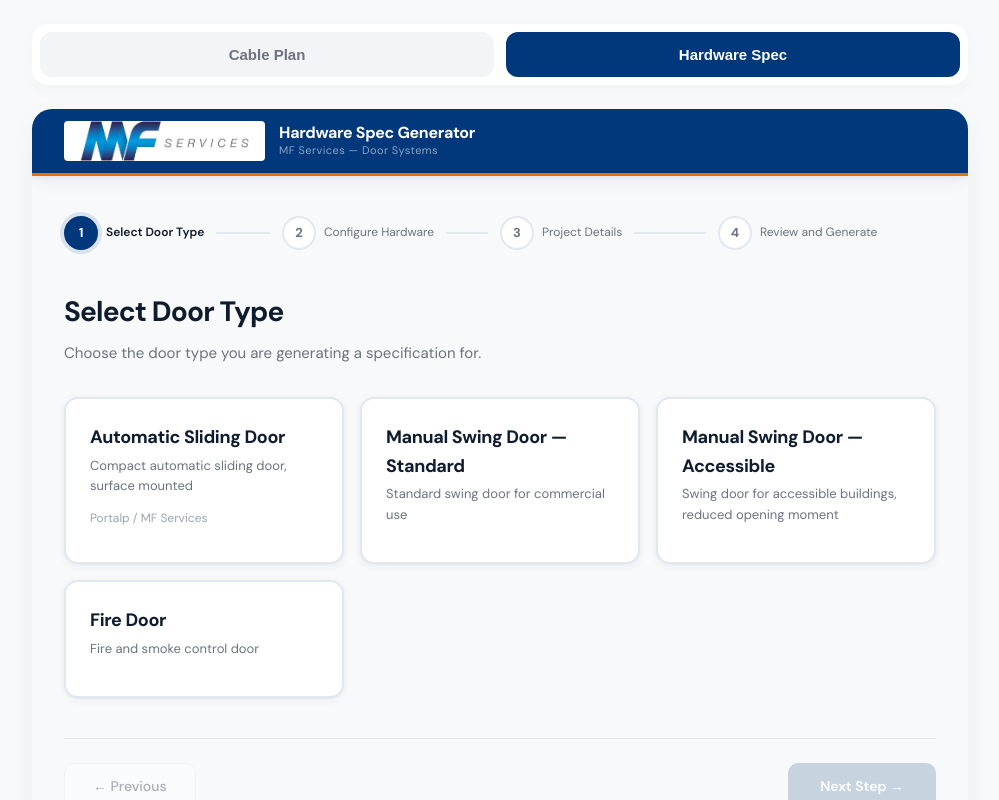
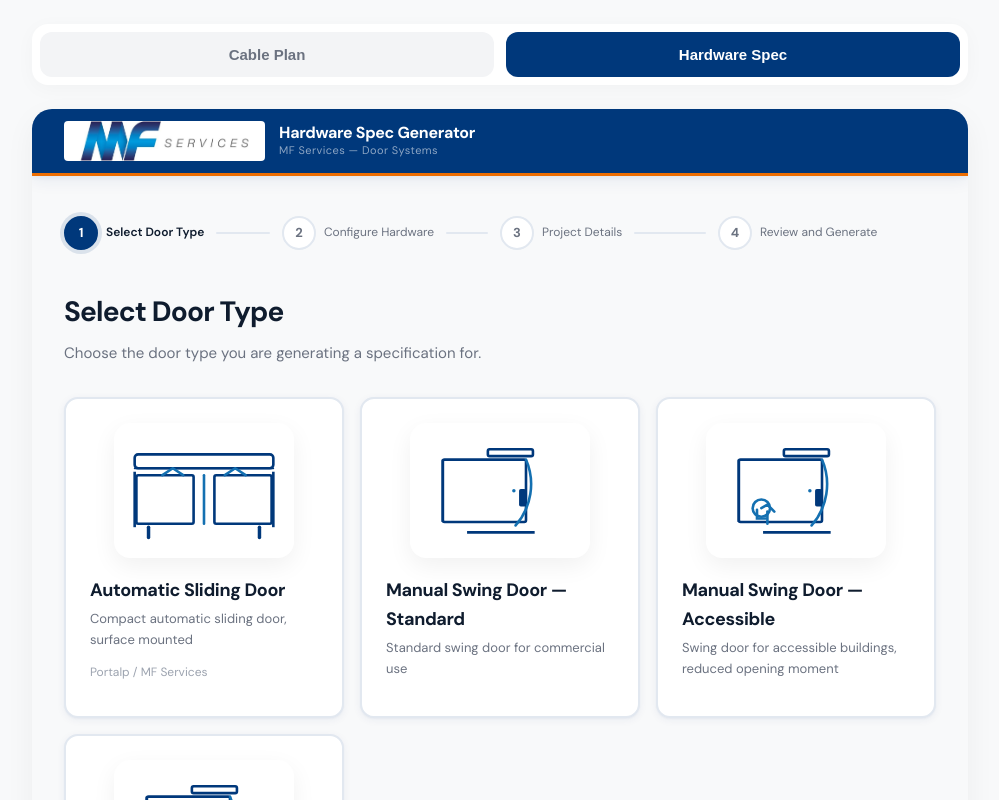
Before and after one commit to leigh-svg/MF-Services, a Next.js app: page / in a window 1280 px wide. Both pictures are taken after a click on the button "Hardware Spec". Shown: the top 800 px of the page, without its empty margins (140-1139 px from the left). Built offline with nearby package versions, Linux system fonts and the light colour scheme.

Commit message:
Add door type SVG illustrations to spec generator

```diff
--- /dev/null
+++ b/components/DoorIllustrations.jsx
@@ -0,0 +1,102 @@
+'use client'
+
+const T = {
+  navy: "#00387B",
+  blue: "#1470B1",
+  white: "#FFFFFF",
+};
+
+function IconShell({ children }) {
+  return (
+    <div style={{ width: "100%", maxWidth: 180, margin: "0 auto", background: T.white, borderRadius: 16, padding: 12, boxShadow: "0 8px 24px rgba(0,0,0,0.06)" }}>
+      {children}
+    </div>
+  );
+}
+
+function AutomaticSlidingDoor() {
+  return (
+    <IconShell>
+      <svg viewBox="0 0 180 120" width="100%" height="auto" role="img" aria-label="Automatic sliding door illustration">
+        <rect x="10" y="18" width="160" height="16" rx="4" fill="none" stroke={T.navy} strokeWidth="3" />
+        <line x1="10" y1="34" x2="170" y2="34" stroke={T.navy} strokeWidth="2" strokeLinecap="round" />
+        <line x1="10" y1="38" x2="10" y2="102" stroke={T.navy} strokeWidth="3" />
+        <line x1="170" y1="38" x2="170" y2="102" stroke={T.navy} strokeWidth="3" />
+        <rect x="12" y="42" width="66" height="56" rx="2" fill="none" stroke={T.navy} strokeWidth="3" />
+        <rect x="102" y="42" width="66" height="56" rx="2" fill="none" stroke={T.navy} strokeWidth="3" />
+        <line x1="90" y1="42" x2="90" y2="98" stroke={T.blue} strokeWidth="3" strokeLinecap="round" />
+        <line x1="26" y1="102" x2="26" y2="114" stroke={T.navy} strokeWidth="4" strokeLinecap="round" />
+        <line x1="154" y1="102" x2="154" y2="114" stroke={T.navy} strokeWidth="4" strokeLinecap="round" />
+        <path d="M42 42 L54 34 L66 42" fill="none" stroke={T.blue} strokeWidth="3" strokeLinecap="round" strokeLinejoin="round" />
+        <path d="M114 42 L126 34 L138 42" fill="none" stroke={T.blue} strokeWidth="3" strokeLinecap="round" strokeLinejoin="round" />
+      </svg>
+    </IconShell>
+  );
+}
+
+function ManualSwingDoor() {
+  return (
+    <IconShell>
+      <svg viewBox="0 0 180 120" width="100%" height="auto" role="img" aria-label="Manual swing door illustration">
+        <rect x="24" y="24" width="96" height="72" rx="2" fill="none" stroke={T.navy} strokeWidth="3" />
+        <line x1="24" y1="24" x2="24" y2="96" stroke={T.navy} strokeWidth="3" />
+        <path d="M120 24 A72 72 0 0 1 108 100" fill="none" stroke={T.blue} strokeWidth="3" strokeLinecap="round" />
+        <circle cx="106" cy="60" r="2" fill={T.blue} />
+        <rect x="76" y="12" width="52" height="8" rx="2" fill="none" stroke={T.navy} strokeWidth="3" />
+        <rect x="112" y="58" width="8" height="20" rx="2" fill={T.navy} />
+        <line x1="52" y1="108" x2="130" y2="108" stroke={T.navy} strokeWidth="3" />
+      </svg>
+    </IconShell>
+  );
+}
+
+function AccessibleDoor() {
+  return (
+    <IconShell>
+      <svg viewBox="0 0 180 120" width="100%" height="auto" role="img" aria-label="Accessible door illustration">
+        <rect x="24" y="24" width="96" height="72" rx="2" fill="none" stroke={T.navy} strokeWidth="3" />
+        <line x1="24" y1="24" x2="24" y2="96" stroke={T.navy} strokeWidth="3" />
+        <path d="M120 24 A72 72 0 0 1 108 100" fill="none" stroke={T.blue} strokeWidth="3" strokeLinecap="round" />
+        <circle cx="106" cy="60" r="2" fill={T.blue} />
+        <rect x="76" y="12" width="52" height="8" rx="2" fill="none" stroke={T.navy} strokeWidth="3" />
+        <rect x="112" y="58" width="8" height="20" rx="2" fill={T.navy} />
+        <line x1="52" y1="108" x2="130" y2="108" stroke={T.navy} strokeWidth="3" />
+        <circle cx="50" cy="80" r="10" fill="none" stroke={T.blue} strokeWidth="3" />
+        <path d="M45 82 L45 92 L55 92" fill="none" stroke={T.blue} strokeWidth="3" strokeLinecap="round" />
+        <path d="M50 80 L57 76 L65 84" fill="none" stroke={T.blue} strokeWidth="3" strokeLinecap="round" />
+        <line x1="57" y1="84" x2="57" y2="98" stroke={T.blue} strokeWidth="3" strokeLinecap="round" />
+      </svg>
+    </IconShell>
+  );
+}
+
+function FireDoor() {
+  return (
+    <IconShell>
+      <svg viewBox="0 0 180 120" width="100%" height="auto" role="img" aria-label="Fire door illustration">
+        <rect x="24" y="24" width="96" height="72" rx="2" fill="none" stroke={T.navy} strokeWidth="3" />
+        <line x1="24" y1="24" x2="24" y2="96" stroke={T.navy} strokeWidth="3" />
+        <path d="M120 24 A72 72 0 0 1 108 100" fill="none" stroke={T.blue} strokeWidth="3" strokeLinecap="round" />
+        <circle cx="106" cy="60" r="2" fill={T.blue} />
+        <rect x="76" y="12" width="52" height="8" rx="2" fill="none" stroke={T.navy} strokeWidth="3" />
+        <rect x="112" y="58" width="8" height="20" rx="2" fill={T.navy} />
+        <line x1="52" y1="108" x2="130" y2="108" stroke={T.navy} strokeWidth="3" />
+        <path d="M70 54 C72 44 82 44 84 54 C86 44 94 44 96 54 C98 64 86 68 84 74 C82 80 70 78 70 70 Z" fill="none" stroke={T.blue} strokeWidth="3" strokeLinecap="round" strokeLinejoin="round" />
+        <rect x="110" y="74" width="34" height="18" rx="4" fill="none" stroke={T.navy} strokeWidth="3" />
+        <text x="127" y="87" fill={T.navy} fontSize="10" fontWeight="700" textAnchor="middle" fontFamily="DM Sans, sans-serif">F60</text>
+      </svg>
+    </IconShell>
+  );
+}
+
+const illustrationMap = {
+  "automatic-sliding": AutomaticSlidingDoor,
+  "manual-swing-standard": ManualSwingDoor,
+  "manual-swing-accessible": AccessibleDoor,
+  "fire-door": FireDoor,
+};
+
+export default function DoorIllustrations({ doorTypeId }) {
+  const Illustration = illustrationMap[doorTypeId] || ManualSwingDoor;
+  return <Illustration />;
+}
--- a/components/SpecGenerator.jsx
+++ b/components/SpecGenerator.jsx
@@ -1,6 +1,7 @@
 'use client'
 import { useState, useCallback } from "react";
 import { jsPDF } from "jspdf";
+import DoorIllustrations from "./DoorIllustrations";
 
 // ─── DESIGN TOKENS ────────────────────────────────────────────────────────────
 const T = {
@@ -245,6 +246,9 @@ export default function SpecGenerator() {
               {hardwareData.doorTypes.map(dt => (
                 <div key={dt.id} onClick={() => handleSelectDoorType(dt.id)}
                   style={{ background: T.surface, border: `2px solid ${selectedDoorType === dt.id ? T.blue : T.border}`, borderRadius: 14, padding: 24, cursor: "pointer", transition: "all 200ms", boxShadow: selectedDoorType === dt.id ? `0 0 0 4px rgba(20,112,177,0.12), ${shadow.md}` : shadow.sm }}>
+                  <div style={{ display: "flex", justifyContent: "center", marginBottom: 18 }}>
+                    <DoorIllustrations doorTypeId={dt.id} />
+                  </div>
                   <div style={{ fontSize: 18, fontWeight: 700, color: T.textPrimary, letterSpacing: "-0.02em", marginBottom: 4 }}>{dt.label}</div>
                   <div style={{ fontSize: 13, color: T.textMuted, marginBottom: 12 }}>{dt.description}</div>
                   <div style={{ fontSize: 12, color: T.textFaint }}>{dt.manufacturer}</div>
```
